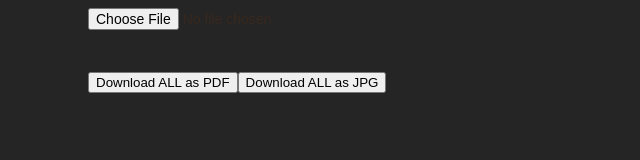
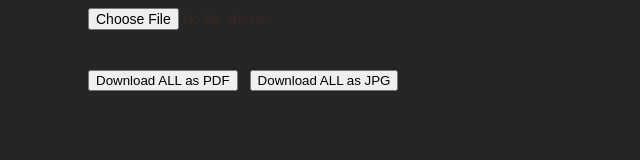
Before and after one commit to cat-codes/invitation-generator, a React (Vite) app: page / in a window 1280 px wide. Shown: the part 134-294 px from the top of the page, without its empty margins (0-640 px from the left). Built offline with nearby package versions, Linux system fonts and the light colour scheme.

Commit message:
Update App.scss

```diff
--- a/src/App.scss
+++ b/src/App.scss
@@ -24,6 +24,13 @@ body {
   max-width: 1200px;
   margin: 0 auto;
   box-sizing: border-box;
+
+  .bulk-download {
+    display: flex;
+    flex-direction: row;
+    gap: 12px;
+    margin-bottom: 50px;
+  }
 
   em {
     font-size: 28px;
```
